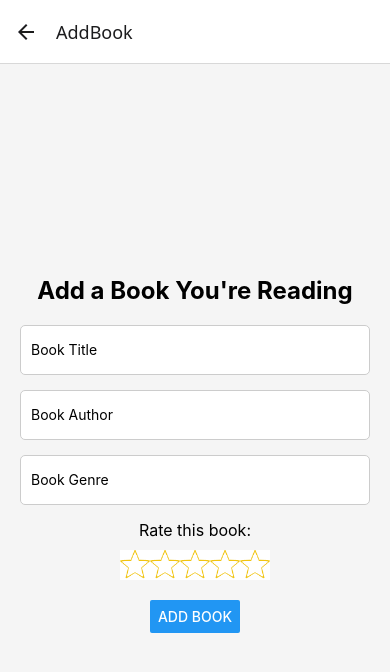
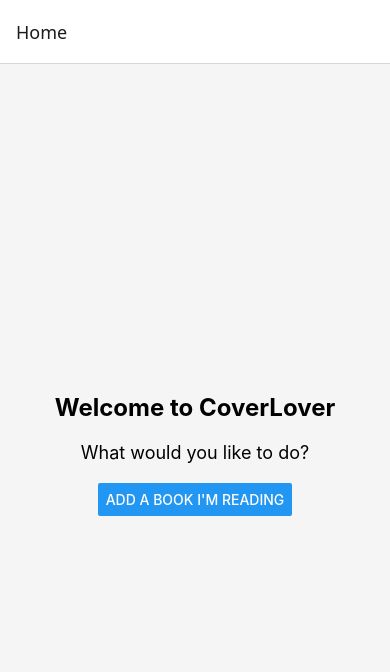
Before and after one commit to TUDublinBlanchBusinessIT/project-nora-klarin, a React Native app: screen /AddBook in a window 390 px wide. Shown: the top 672 px of the page. Built offline with nearby package versions, Linux system fonts and the light colour scheme; no server answers; the database is empty.

Commit message:
navigation from homescreen to add book working

```diff
--- a/AddBookScreen.js
+++ b/AddBookScreen.js
@@ -5,7 +5,6 @@ import { db } from "./firebaseConfig"; // Ensure firebaseConfig initializes Fire
 import { collection, addDoc, getDocs } from "firebase/firestore";
 
 export default function AddBookScreen() {
-  const [books, setBooks] = useState([]);
   const [bookAuthor, setBookAuthor] = useState("");
   const [bookTitle, setBookTitle] = useState("");
   const [bookGenre, setBookGenre] = useState("");
--- a/App.js
+++ b/App.js
@@ -1,18 +1,40 @@
 import React from 'react';
 import { NavigationContainer } from '@react-navigation/native';
 import { createStackNavigator } from '@react-navigation/stack';
-import HomeScreen from './HomeScreen';
+import { StyleSheet } from 'react-native';
 import AddBookScreen from './AddBookScreen';
+import BookListScreen from './BookListScreen';
+import HomeScreen from './HomeScreen'
+
 
 const Stack = createStackNavigator();
-
-export default function App() {
+export default function App(){
   return (
     <NavigationContainer>
-      <Stack.Navigator initialRouteName="Home">
+      <Stack.Navigator>
         <Stack.Screen name="Home" component={HomeScreen} />
-        <Stack.Screen name="AddBook" component={AddBookScreen} />
+        <Stack.Screen name="AddBookScreen" component={AddBookScreen} />
+        <Stack.Screen name="Book List" component={BookListScreen} />
       </Stack.Navigator>
     </NavigationContainer>
   );
-}
+};
+
+const styles = StyleSheet.create({
+  container: {
+    flex: 1,
+    justifyContent: "center",
+    alignItems: "center",
+    padding: 20,
+    backgroundColor: "#f5f5f5",
+  },
+  title: {
+    fontSize: 24,
+    fontWeight: "bold",
+    marginBottom: 20,
+  },
+  subtitle: {
+    fontSize: 18,
+    marginBottom: 20,
+  },
+});
--- /dev/null
+++ b/BookListScreen.js
@@ -0,0 +1,103 @@
+import React, { useState, useEffect } from "react";
+import { View, Text, FlatList, StyleSheet, Alert } from "react-native";
+import { db } from "./firebaseConfig"; // Ensure firebaseConfig initializes Firestore
+import { collection, getDocs } from "firebase/firestore";
+import { Rating } from "react-native-ratings"; // To show star rating
+
+export default function BookListScreen() {
+  const [books, setBooks] = useState([]);
+
+  // Fetch books from Firestore when the component mounts
+  useEffect(() => {
+    const fetchBooks = async () => {
+      try {
+        // Get all documents from the 'books' collection
+        const querySnapshot = await getDocs(collection(db, "books"));
+
+        // Map the documents to an array of book data
+        setBooks(
+          querySnapshot.docs.map((doc) => ({
+            ...doc.data(),
+            id: doc.id, // Document ID for uniqueness
+          }))
+        );
+      } catch (error) {
+        console.error("Error fetching books:", error);
+        Alert.alert("Error", "Failed to fetch books.");
+      }
+    };
+
+    fetchBooks();
+  }, []); // Empty dependency array to run once when component mounts
+
+  // Render each book item
+  const renderBookItem = ({ item }) => (
+    <View style={styles.bookItem}>
+      <Text style={styles.bookTitle}>{item.title}</Text>
+      <Text style={styles.bookAuthor}>Author: {item.author}</Text>
+      <Text style={styles.bookGenre}>Genre: {item.genre}</Text>
+      <Text style={styles.bookRating}>Rating:</Text>
+      <Rating
+        type="star"
+        imageSize={20}
+        readonly
+        startingValue={item.rating} // Rating value from Firestore
+        style={{ marginBottom: 10 }}
+      />
+    </View>
+  );
+
+  return (
+    <View style={styles.container}>
+      <Text style={styles.title}>Book List</Text>
+      {/* FlatList to display books */}
+      <FlatList
+        data={books}
+        renderItem={renderBookItem}
+        keyExtractor={(item) => item.id}
+      />
+    </View>
+  );
+}
+
+const styles = StyleSheet.create({
+  container: {
+    flex: 1,
+    paddingTop: 20,
+    paddingHorizontal: 20,
+    backgroundColor: "#f5f5f5",
+  },
+  title: {
+    fontSize: 24,
+    fontWeight: "bold",
+    marginBottom: 20,
+    textAlign: "center",
+  },
+  bookItem: {
+    backgroundColor: "#fff",
+    padding: 15,
+    marginBottom: 15,
+    borderRadius: 10,
+    elevation: 3, // For Android shadow
+    shadowColor: "#000", // For iOS shadow
+    shadowOffset: { width: 0, height: 2 },
+    shadowOpacity: 0.8,
+    shadowRadius: 2,
+  },
+  bookTitle: {
+    fontSize: 18,
+    fontWeight: "bold",
+  },
+  bookAuthor: {
+    fontSize: 16,
+    marginVertical: 5,
+  },
+  bookGenre: {
+    fontSize: 16,
+    marginVertical: 5,
+  },
+  bookRating: {
+    fontSize: 16,
+    marginVertical: 5,
+  },
+});
--- a/HomeScreen.js
+++ b/HomeScreen.js
@@ -1,21 +1,21 @@
 import React from "react";
 import { View, Text, Button, StyleSheet } from "react-native";
 
-const HomeScreen = ({ navigation }) => {
-  // Navigate to the "AddBook" screen when clicked
+
+export default function HomeScreen({ navigation }) {
   const handleAddBook = () => {
-    navigation.navigate("AddBook");
+    navigation.navigate("AddBookScreen");
   };
 
   return (
     <View style={styles.container}>
-      <Text style={styles.title}>Welcome to the Book Recommender App</Text>
+      <Text style={styles.title}>Welcome to CoverLover</Text>
       <Text style={styles.subtitle}>What would you like to do?</Text>
-      {/* Button to add a book */}
       <Button title="Add a Book I'm Reading" onPress={handleAddBook} />
     </View>
   );
-};
+}
+
 
 const styles = StyleSheet.create({
   container: {
@@ -33,7 +33,4 @@ const styles = StyleSheet.create({
   subtitle: {
     fontSize: 18,
     marginBottom: 20,
-  },
-});
-
-export default HomeScreen;
+  }})
```
Also changed, not shown: firebaseConfig.js (line endings or trailing spaces), package.json (line endings or trailing spaces), 1 other file (tests, documents, lock files or other folders).
